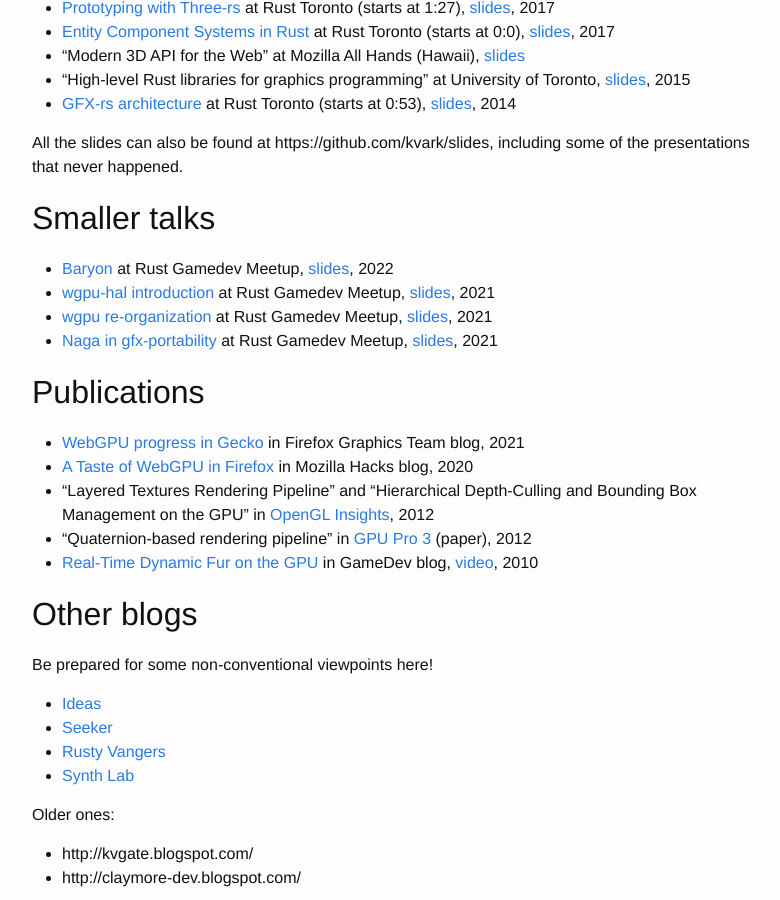
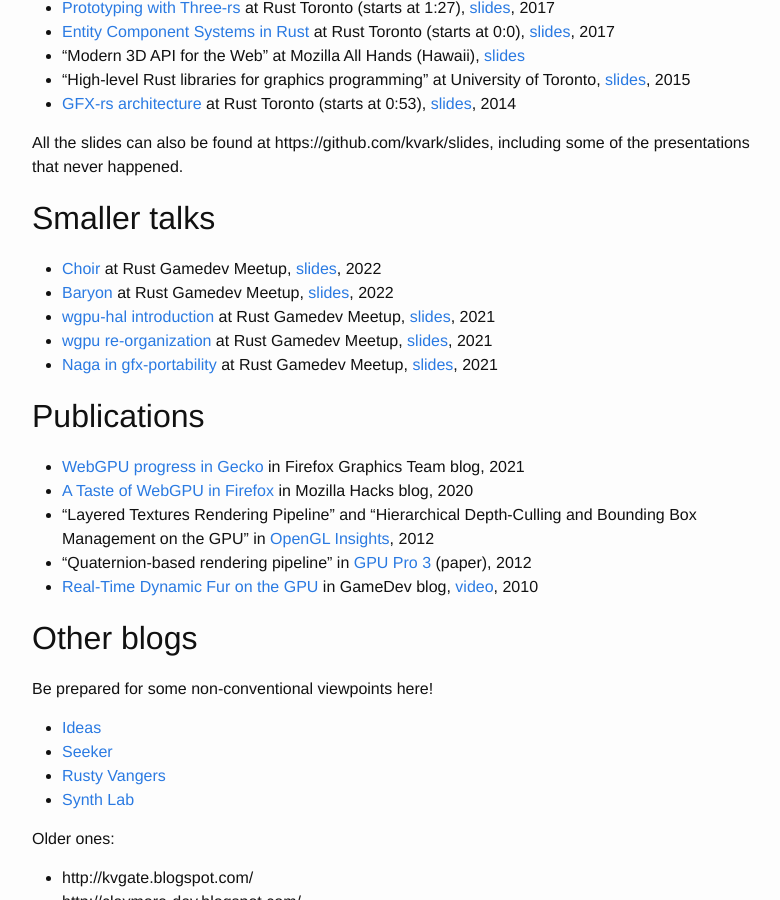
Before and after one commit to kvark/kvark.github.io, a Jekyll site: the page built from about.md, in a window 1280 px wide and 900 px high, scrolled down 534 px. Shown: the whole window, without its empty margins (238-1018 px from the left). Built offline with Jekyll 4.4.1, drawn with Linux system fonts in a browser that asks for light colours.

Commit message:
Add Choir talk

```diff
--- a/about.md
+++ b/about.md
@@ -30,6 +30,7 @@ All the slides can also be found at https://github.com/kvark/slides, including s
 
 ## Smaller talks
 
+- [Choir](https://youtu.be/drcX3dCS5MY?t=926) at Rust Gamedev Meetup, [slides](https://hackmd.io/@kvark/choir-talk/), 2022
 - [Baryon](https://youtu.be/adt63Gqt6yA?t=1907) at Rust Gamedev Meetup, [slides](https://hackmd.io/@kvark/baryon/), 2022
 - [wgpu-hal introduction](https://www.youtube.com/watch?v=0cefGQyZXH4&t=2508s) at Rust Gamedev Meetup, [slides](https://github.com/kvark/slides/blob/4a0c110e0efb3a982eaa3de0f1e4ba04d0be56d8/md/WgpuHalOverview.md), 2021
 - [wgpu re-organization](https://www.youtube.com/watch?v=Wuwxh958P6I&t=3309s) at Rust Gamedev Meetup, [slides](https://github.com/kvark/slides/blob/799fc6cdfe3d040d06b6cb271518d217db42e09b/md/WgpuReorganization.md), 2021
```
